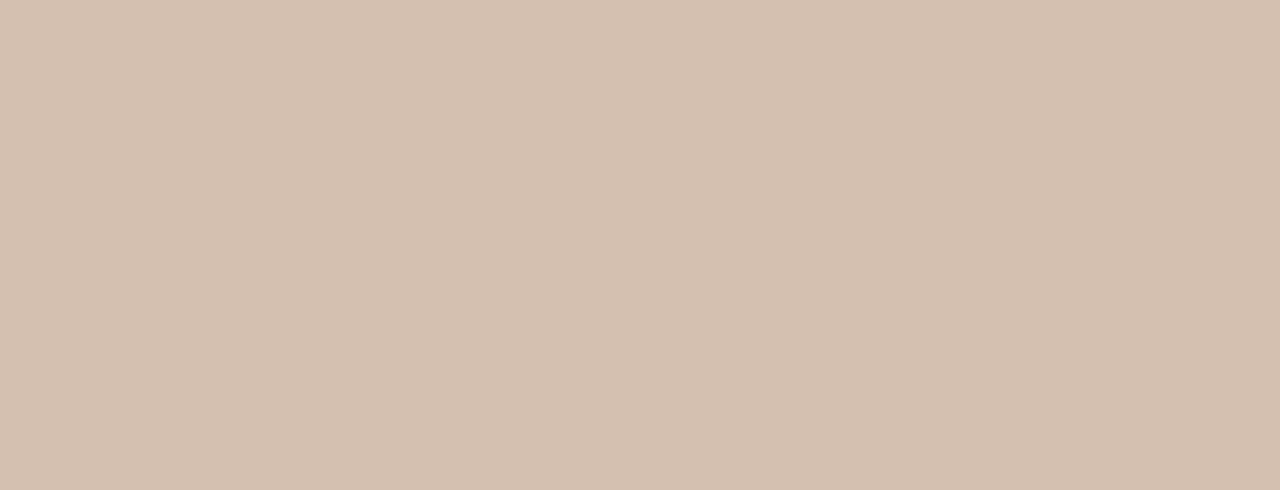
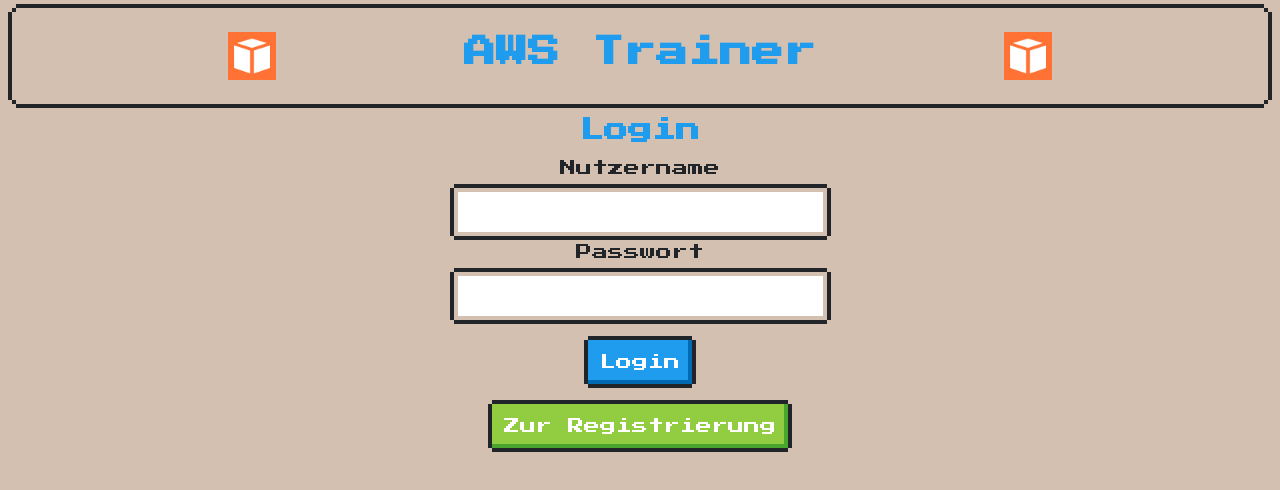
Before and after one commit to zeagoldgh/AWSTrainer, a React (Create React App) app in the folder frontend/: page /user in a window 1280 px wide. Before the commit this address had no page. Shown: the top 490 px of the page. Built offline with nearby package versions, Linux system fonts and the light colour scheme; sample sign-in values are in the browser's storage.

Commit message:
bugs fixed

```diff
--- a/frontend/src/App.tsx
+++ b/frontend/src/App.tsx
@@ -12,6 +12,7 @@
                 <Routes>
                     <Route path={'/'} element={<HomePage/>}/>
                     <Route path={'/login'} element={<LoginPage/>}/>
+                    <Route path={'/user'} element={<LoginPage/>}/>
                 </Routes>
             </AuthProvider>
         </BrowserRouter>
--- a/frontend/src/components/Common/Heading.tsx
+++ b/frontend/src/components/Common/Heading.tsx
@@ -14,15 +14,15 @@
 
     return(
         <div className={"heading"}>
-            <div className="nes-container is-rounded container" onClick={()=> nav("/")}>
+            <div className="nes-container is-rounded container">
                 <a target="_blank" rel="noopener noreferrer" href="https://aws.amazon.com/de/?nc2=h_lg">
                 <img className={" nes-avatar is-medium"} src={awsLogo} alt="AWS cube icon"/>
                 </a>
-                <h1 className={"nes-text is-primary"}>AWS Trainer</h1>
+                <h1 className={"nes-text is-primary"} onClick={()=> nav("/")}>AWS Trainer</h1>
                 {
                     location ==="home"
                         ?
-                        <Link to={"/user"}>
+                        <Link to={'user'} >
                             <img className={"nes-avatar is-medium"} src={userLogo} alt="AWS user icon"/>
                         </Link>
                         :
--- a/frontend/src/components/HomePage/ButtonArea.css
+++ b/frontend/src/components/HomePage/ButtonArea.css
@@ -1,4 +1,5 @@
 .buttonArea{
+    margin-top: 1rem;
     display: flex;
     flex-direction: column;
     align-items: center;
--- a/frontend/src/components/Input/LoginInput.tsx
+++ b/frontend/src/components/Input/LoginInput.tsx
@@ -12,9 +12,9 @@
     return(
         <div className={'loginInput '}>
             <div className="nes-field">
-                <label htmlFor="name_field">{props.placeholder}</label>
+                <label htmlFor={`${props.placeholder}_field`}>{props.placeholder}</label>
                 <input
-                    id="name_field"
+                    id={`${props.placeholder}_field`}
                     className={"nes-input"}
                     type={props.isPassword?"password":"text"}
                     value={props.value}
```
